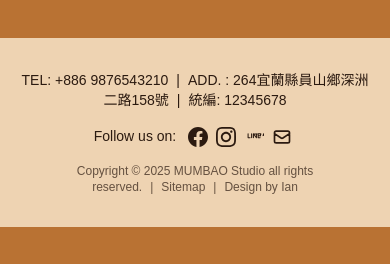
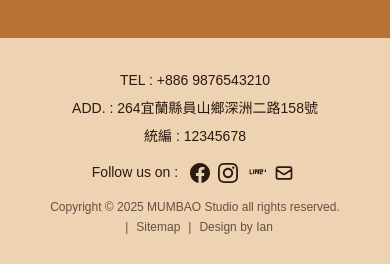
Before and after one commit to ianshih69/mumbao-website, a Next.js app: page /news in a window 390 px wide. Shown: the part 1876-2140 px from the top of the page. Before the commit the page ends 2103 px from the top, so only its background shows below. Built offline with nearby package versions, Linux system fonts and the light colour scheme.

Commit message:
尾頁修正2

```diff
--- a/components/Footer.tsx
+++ b/components/Footer.tsx
@@ -3,6 +3,8 @@
   return (
     <footer className="bg-[var(--bg-card)] text-[var(--text-main)] py-8">
       <div className="mx-auto max-w-6xl px-4">
+        {/* 桌面端：原本的排版 */}
+        <div className="hidden md:block">
           {/* 第一行：聯絡資訊 */}
           <div className="text-center text-sm mb-4">
             <span>TEL: +886 9876543210</span>
@@ -46,6 +48,53 @@
             <span>Design by Ian</span>
           </div>
         </div>
+
+        {/* 手機端：垂直排列的排版 */}
+        <div className="md:hidden text-center">
+          {/* 聯絡資訊：每行一個項目 */}
+          <div className="text-sm mb-4 space-y-2">
+            <div>TEL : +886 9876543210</div>
+            <div>ADD. : 264宜蘭縣員山鄉深洲二路158號</div>
+            <div>統編 : 12345678</div>
+          </div>
+
+          {/* 社群媒體 */}
+          <div className="text-sm mb-4">
+            <span className="mr-2">Follow us on :</span>
+            <a href="#" className="inline-block mx-1" aria-label="Facebook">
+              <svg className="w-5 h-5 inline" fill="currentColor" viewBox="0 0 24 24">
+                <path d="M24 12.073c0-6.627-5.373-12-12-12s-12 5.373-12 12c0 5.99 4.388 10.954 10.125 11.854v-8.385H7.078v-3.47h3.047V9.43c0-3.007 1.792-4.669 4.533-4.669 1.312 0 2.686.235 2.686.235v2.953H15.83c-1.491 0-1.956.925-1.956 1.874v2.25h3.328l-.532 3.47h-2.796v8.385C19.612 23.027 24 18.062 24 12.073z"/>
+              </svg>
+            </a>
+            <a href="#" className="inline-block mx-1" aria-label="Instagram">
+              <svg className="w-5 h-5 inline" fill="currentColor" viewBox="0 0 24 24">
+                <path d="M12 2.163c3.204 0 3.584.012 4.85.07 3.252.148 4.771 1.691 4.919 4.919.058 1.265.069 1.645.069 4.849 0 3.205-.012 3.584-.069 4.849-.149 3.225-1.664 4.771-4.919 4.919-1.266.058-1.644.07-4.85.07-3.204 0-3.584-.012-4.849-.07-3.26-.149-4.771-1.699-4.919-4.92-.058-1.265-.07-1.644-.07-4.849 0-3.204.013-3.583.07-4.849.149-3.227 1.664-4.771 4.919-4.919 1.266-.057 1.645-.069 4.849-.069zm0-2.163c-3.259 0-3.667.014-4.947.072-4.358.2-6.78 2.618-6.98 6.98-.059 1.281-.073 1.689-.073 4.948 0 3.259.014 3.668.072 4.948.2 4.358 2.618 6.78 6.98 6.98 1.281.058 1.689.072 4.948.072 3.259 0 3.668-.014 4.948-.072 4.354-.2 6.782-2.618 6.979-6.98.059-1.28.073-1.689.073-4.948 0-3.259-.014-3.667-.072-4.947-.196-4.354-2.617-6.78-6.979-6.98-1.281-.059-1.69-.073-4.949-.073zm0 5.838c-3.403 0-6.162 2.759-6.162 6.162s2.759 6.163 6.162 6.163 6.162-2.759 6.162-6.163c0-3.403-2.759-6.162-6.162-6.162zm0 10.162c-2.209 0-4-1.79-4-4 0-2.209 1.791-4 4-4s4 1.791 4 4c0 2.21-1.791 4-4 4zm6.406-11.845c-.796 0-1.441.645-1.441 1.44s.645 1.44 1.441 1.44c.795 0 1.439-.645 1.439-1.44s-.644-1.44-1.439-1.44z"/>
+              </svg>
+            </a>
+            <a href="#" className="inline-block mx-1" aria-label="LINE">
+              <svg className="w-5 h-5 inline" fill="currentColor" viewBox="0 0 24 24">
+                <path d="M19.365 9.863c.349 0 .63.285.63.631 0 .345-.281.63-.63.63H17.61v1.125h1.755c.349 0 .63.283.63.63 0 .344-.281.629-.63.629h-2.386c-.345 0-.627-.285-.627-.629V8.108c0-.345.282-.63.63-.63h2.386c.346 0 .627.285.627.63 0 .349-.281.63-.63.63H17.61v1.125h1.755zm-3.855 3.016c0 .27-.174.51-.432.596-.064.021-.133.031-.199.031-.211 0-.391-.09-.51-.25l-2.443-3.317v2.94c0 .344-.279.629-.631.629-.346 0-.626-.285-.626-.629V8.108c0-.27.173-.51.43-.595.06-.023.136-.033.194-.033.197 0 .375.104.495.254l2.462 3.33V8.108c0-.345.282-.63.63-.63.345 0 .63.285.63.63v4.771zm-5.741 0c0 .344-.282.629-.631.629-.345 0-.627-.285-.627-.629V8.108c0-.345.282-.63.63-.63.346 0 .628.285.628.63v4.771zm-2.466.629H4.917c-.345 0-.63-.285-.63-.629V8.108c0-.345.285-.63.63-.63.348 0 .63.285.63.63v4.141h1.756c.348 0 .629.283.629.63 0 .344-.282.629-.629.629M24 10.314c0 .271-.168.51-.413.596-.059.023-.135.033-.191.033-.2 0-.375-.09-.495-.254l-2.475-3.33v3.535c0 .344-.282.629-.63.629-.346 0-.63-.285-.63-.629V8.108c0-.27.168-.51.413-.595.059-.023.135-.033.194-.033.197 0 .375.104.495.254l2.475 3.33V8.108c0-.345.282-.63.63-.63.345 0 .63.285.63.63v2.206zm-8.15-2.633c.356 0 .63.285.63.63 0 .345-.274.63-.63.63H12.4c-.346 0-.63-.285-.63-.63 0-.345.284-.63.63-.63h3.45z"/>
+              </svg>
+            </a>
+            <a href="mailto:hello@thewanderingwalls.com" className="inline-block mx-1" aria-label="Email">
+              <svg className="w-5 h-5 inline" fill="none" stroke="currentColor" viewBox="0 0 24 24">
+                <path strokeLinecap="round" strokeLinejoin="round" strokeWidth={2} d="M3 8l7.89 5.26a2 2 0 002.22 0L21 8M5 19h14a2 2 0 002-2V7a2 2 0 00-2-2H5a2 2 0 00-2 2v10a2 2 0 002 2z" />
+              </svg>
+            </a>
+          </div>
+
+          {/* 版權資訊：分成兩行 */}
+          <div className="text-xs text-[var(--text-main)]/70 space-y-1">
+            <div>Copyright © 2025 MUMBAO Studio all rights reserved.</div>
+            <div>
+              <span className="mx-2">|</span>
+              <a href="/sitemap" className="hover:underline">Sitemap</a>
+              <span className="mx-2">|</span>
+              <span>Design by Ian</span>
+            </div>
+          </div>
+        </div>
+      </div>
     </footer>
   );
 }
```
Lines whose indentation alone changed are shown as unchanged.
